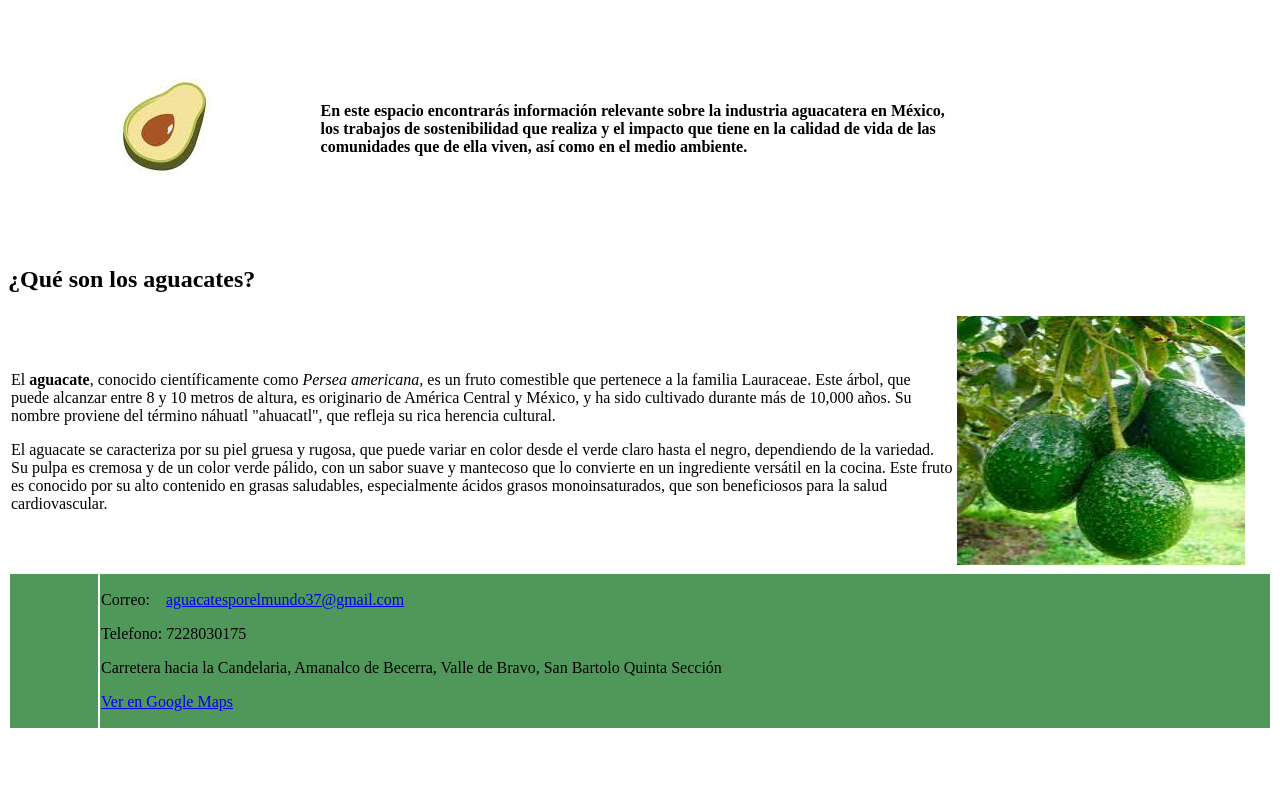
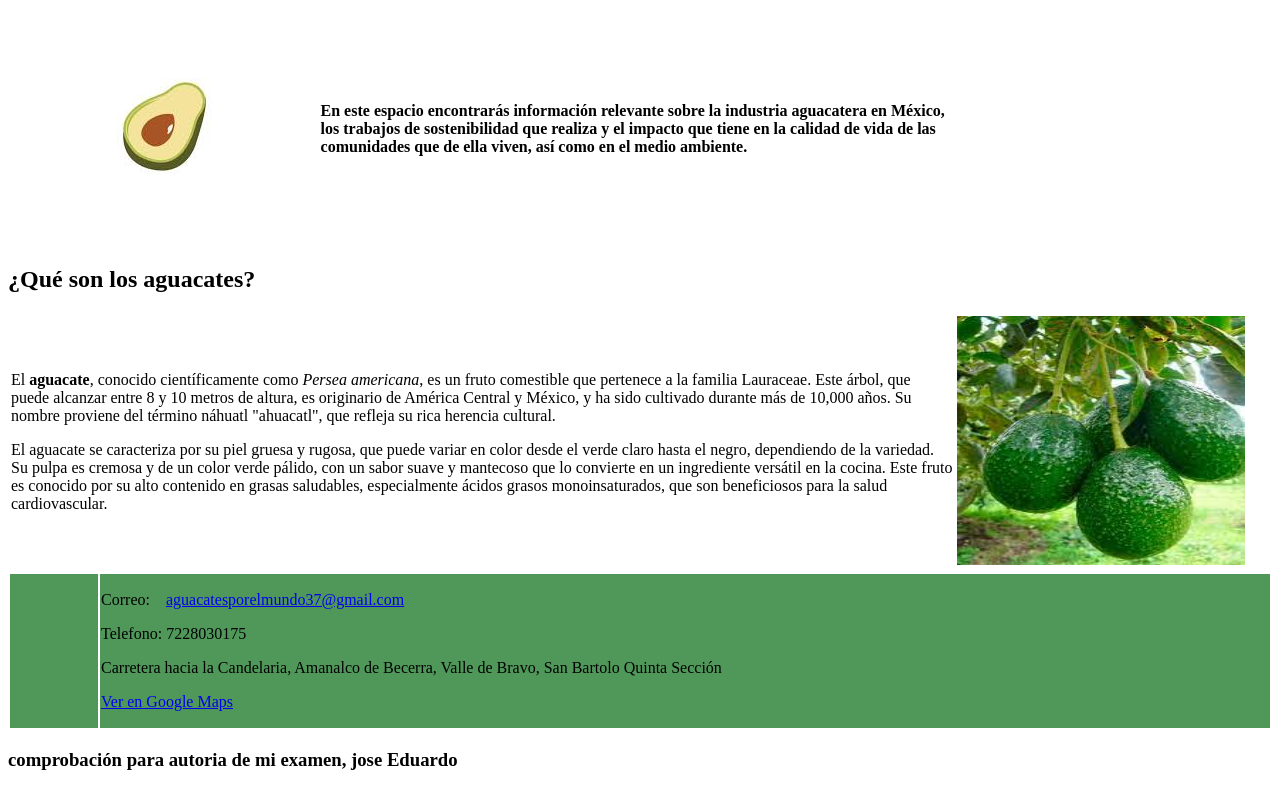
Before and after one commit to lalogt769/Aguacatesporelmundo-, a plain HTML site: page index.html in a window 1280 px wide. Shown: the part 343-1132 px from the top of the page. Before the commit the page ends 1081 px from the top, so only its background shows below. Drawn offline with Linux system fonts and the light colour scheme.

Commit message:
Update index.html

```diff
--- a/index.html
+++ b/index.html
@@ -51,5 +51,6 @@ body,td,th {
         </tr>
       </tbody>
 </table>
+	<h3> comprobación para autoria de mi examen, jose Eduardo </h3>
 </body>
 </html>
```
